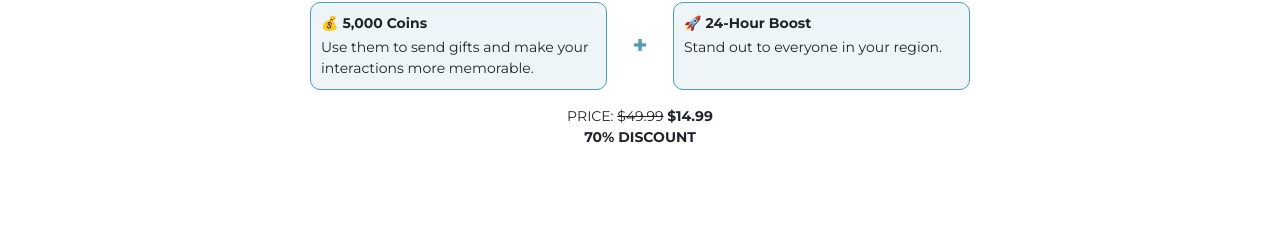
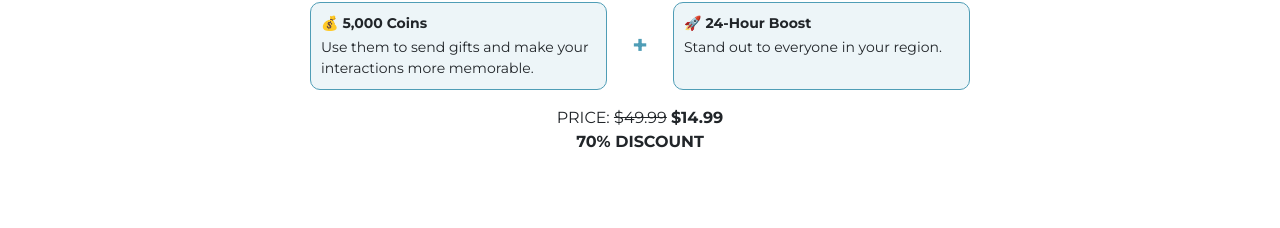
Before and after one commit to webDevT/flirtu-payment-complited, a website: page app/index.html in a window 1280 px wide. Shown: the part 219-447 px from the top of the page. Drawn offline with nearby package versions, Linux system fonts and the light colour scheme.

Commit message:
font size

```diff
--- a/app/sass/style.sass
+++ b/app/sass/style.sass
@@ -36,6 +36,7 @@
   margin-left: auto
   margin-right: auto
   text-align: center
+  font-size: 16px
   span
     font-weight: 700
 
```
Also changed, not shown: app/css/style.min.css, docs/css/libs.min.css (added), docs/css/style.min.css.
